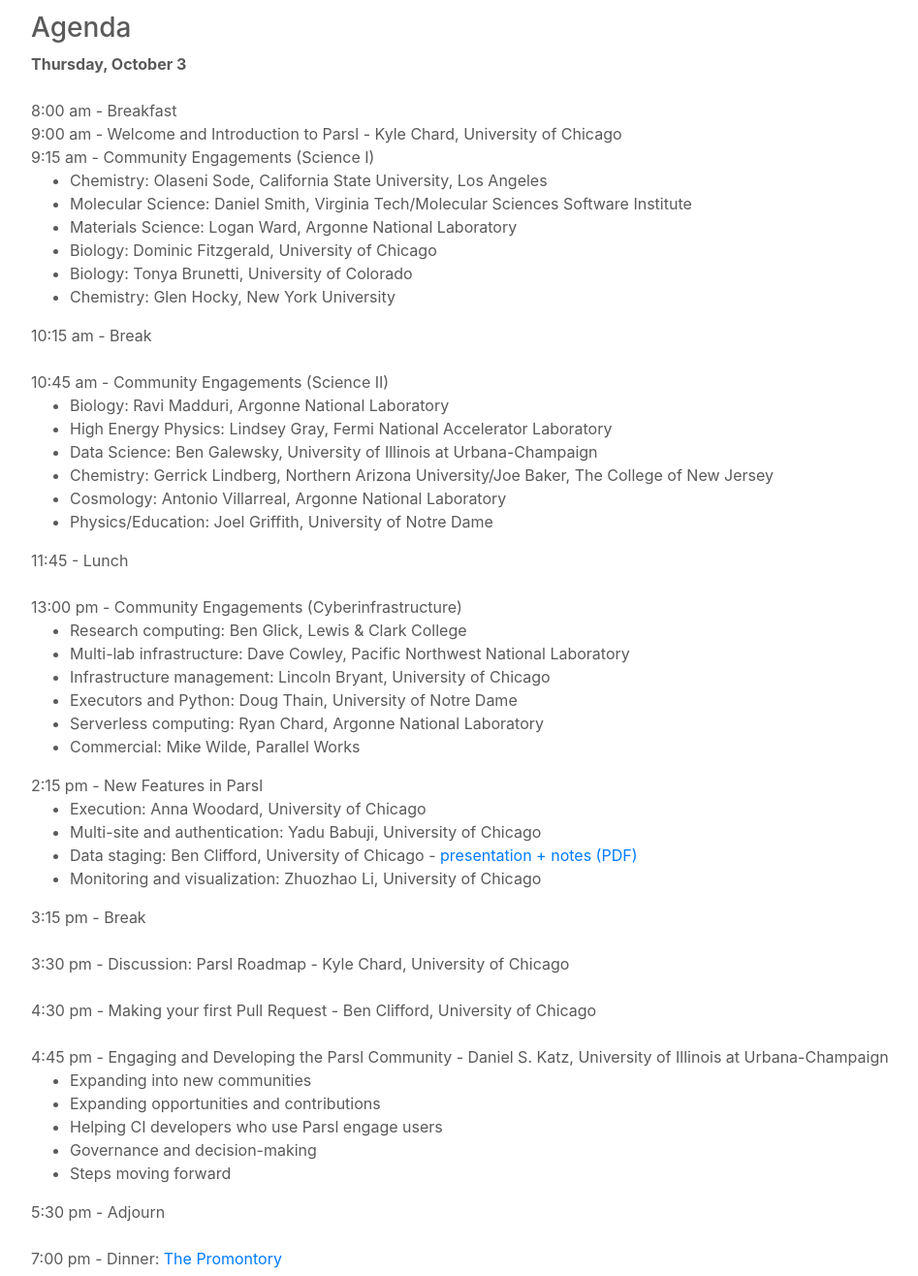
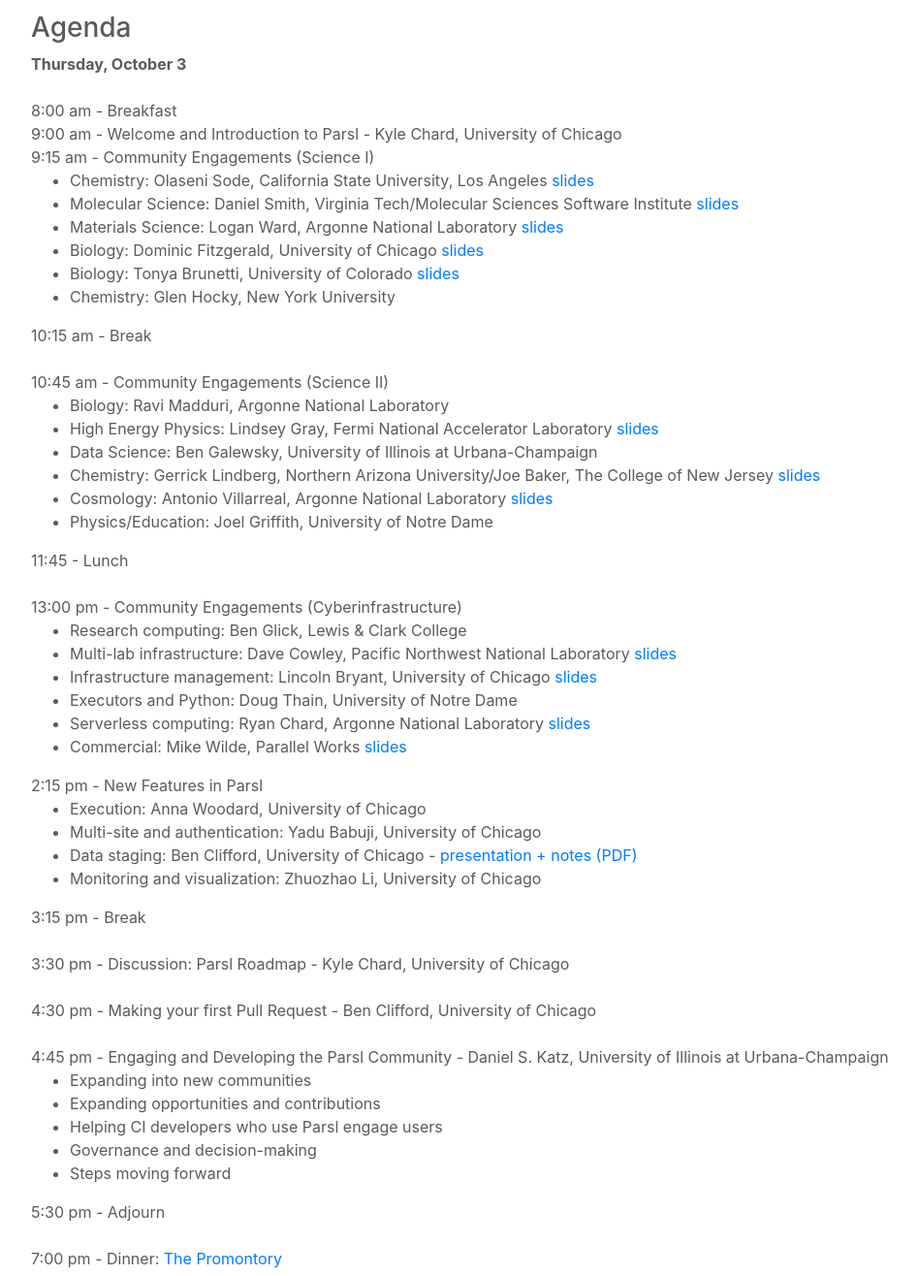
Before and after one commit to Parsl/parsl.github.io, a Jekyll site: the page built from parslfest.html, in a window 1280 px wide and 1400 px high, scrolled down 865 px, cut to the strip 84-1400 px from the top of the window. Shown: the whole strip at 97% size, without its empty margins (53-1000 px from the left). Built offline with Jekyll 4.4.1, drawn with Linux system fonts in a browser that asks for light colours.

Commit message:
Adding slides

```diff
--- a/parslfest.html
+++ b/parslfest.html
@@ -41,11 +41,11 @@
 
       9:15 am - Community Engagements (Science I)
       <ul>
-          <li>Chemistry: Olaseni Sode, California State University, Los Angeles</li>
-          <li>Molecular Science: Daniel Smith, Virginia Tech/Molecular Sciences Software Institute</li>
-          <li>Materials Science: Logan Ward, Argonne National Laboratory</li>
-          <li>Biology: Dominic Fitzgerald, University of Chicago</li>
-          <li>Biology: Tonya Brunetti, University of Colorado</li>
+          <li>Chemistry: Olaseni Sode, California State University, Los Angeles <a href='https://drive.google.com/open?id=1oX8TqdR4vThYzuy35iHM2wKaSDGfLR4b'>slides</a></li>
+          <li>Molecular Science: Daniel Smith, Virginia Tech/Molecular Sciences Software Institute <a href='https://drive.google.com/open?id=1wwJOxrUunWBVwoizKOiYErNibppdwrBr'>slides</a></li>
+          <li>Materials Science: Logan Ward, Argonne National Laboratory <a href='https://drive.google.com/open?id=1lcYz6KHASarcDJ11XFWkJ7VD7P5HENCO'>slides</a></li>
+          <li>Biology: Dominic Fitzgerald, University of Chicago <a href='https://drive.google.com/open?id=123C-nuSn3PAc4FgPWO0E6h9xHYZ-TZix'>slides</a></li>
+          <li>Biology: Tonya Brunetti, University of Colorado <a href='https://drive.google.com/open?id=1ExBQnb32GveMTfxS3Qo9nc88DHbochOw'>slides</a></li>
           <li>Chemistry: Glen Hocky, New York University</li>
       </ul>
 
@@ -54,10 +54,10 @@
       10:45 am - Community Engagements (Science II)
       <ul>
         <li>Biology: Ravi Madduri, Argonne National Laboratory</li>
-        <li>High Energy Physics: Lindsey Gray, Fermi National Accelerator Laboratory</li>
+        <li>High Energy Physics: Lindsey Gray, Fermi National Accelerator Laboratory <a href='https://drive.google.com/open?id=16vtszu4pZSdFHE2ouZsl-Fs6n5iAmDDa'>slides</a></li>
         <li>Data Science: Ben Galewsky, University of Illinois at Urbana-Champaign</li>
-        <li>Chemistry: Gerrick Lindberg, Northern Arizona University/Joe Baker, The College of New Jersey</li>
-        <li>Cosmology: Antonio Villarreal, Argonne National Laboratory</li>
+        <li>Chemistry: Gerrick Lindberg, Northern Arizona University/Joe Baker, The College of New Jersey <a href='https://drive.google.com/open?id=1A2FFHNGBpoaQ1KNTsdgYadBU9ZqjKWBZ'>slides</a></li>
+        <li>Cosmology: Antonio Villarreal, Argonne National Laboratory <a href='https://drive.google.com/open?id=1rV9bqxr4LNsTyXlavZah4jy7qSa1is-9'>slides</a></li>
         <li>Physics/Education: Joel Griffith, University of Notre Dame</li>
       </ul>
 
@@ -66,11 +66,11 @@
       13:00 pm - Community Engagements (Cyberinfrastructure)
       <ul>
           <li>Research computing: Ben Glick, Lewis &amp; Clark College</li>
-          <li>Multi-lab infrastructure: Dave Cowley, Pacific Northwest National Laboratory</li>
-          <li>Infrastructure management: Lincoln Bryant, University of Chicago</li>
+          <li>Multi-lab infrastructure: Dave Cowley, Pacific Northwest National Laboratory <a href='https://drive.google.com/open?id=11-S2MYB11X07ORCnwHORBDrIZk0GI3hE'>slides</a></li>
+          <li>Infrastructure management: Lincoln Bryant, University of Chicago <a href='https://drive.google.com/open?id=1AAkO_yEXlMuBVCnUWCXsaQM3l_ZobL9m'>slides</a></li>
           <li>Executors and Python: Doug Thain, University of Notre Dame</li>
-          <li>Serverless computing: Ryan Chard, Argonne National Laboratory</li>
-          <li>Commercial: Mike Wilde, Parallel Works</li>
+          <li>Serverless computing: Ryan Chard, Argonne National Laboratory <a href='https://drive.google.com/open?id=1-49kcdZCWUOskVCBiP1MaTDTIbMr8XOi'>slides</a></li>
+          <li>Commercial: Mike Wilde, Parallel Works <a href='https://drive.google.com/open?id=1Fq2_gY-xldg0kNiEkVZqwos0A6FYV4FS'>slides</a></li>
       </ul>
 
       2:15 pm - New Features in Parsl
```
